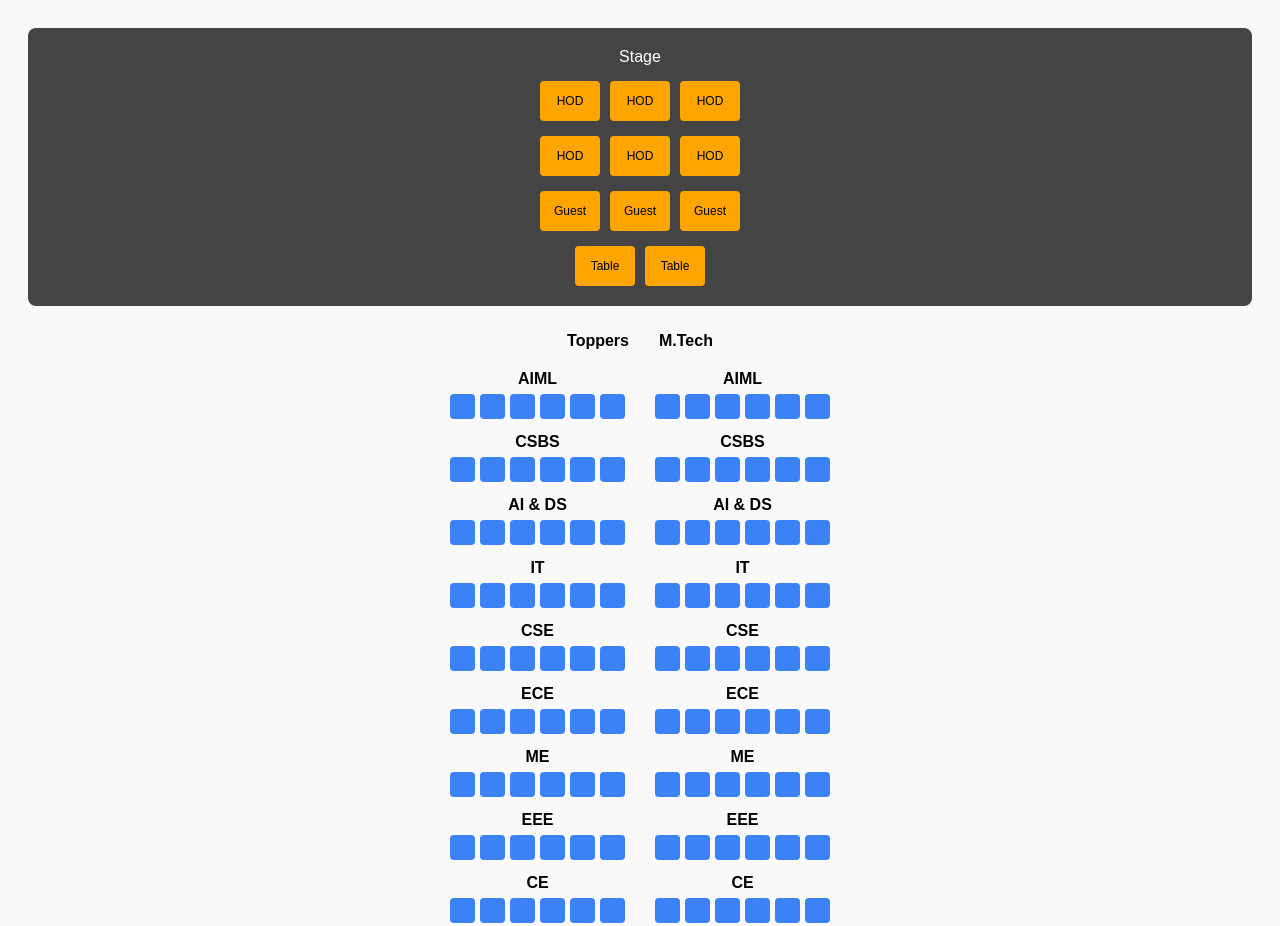
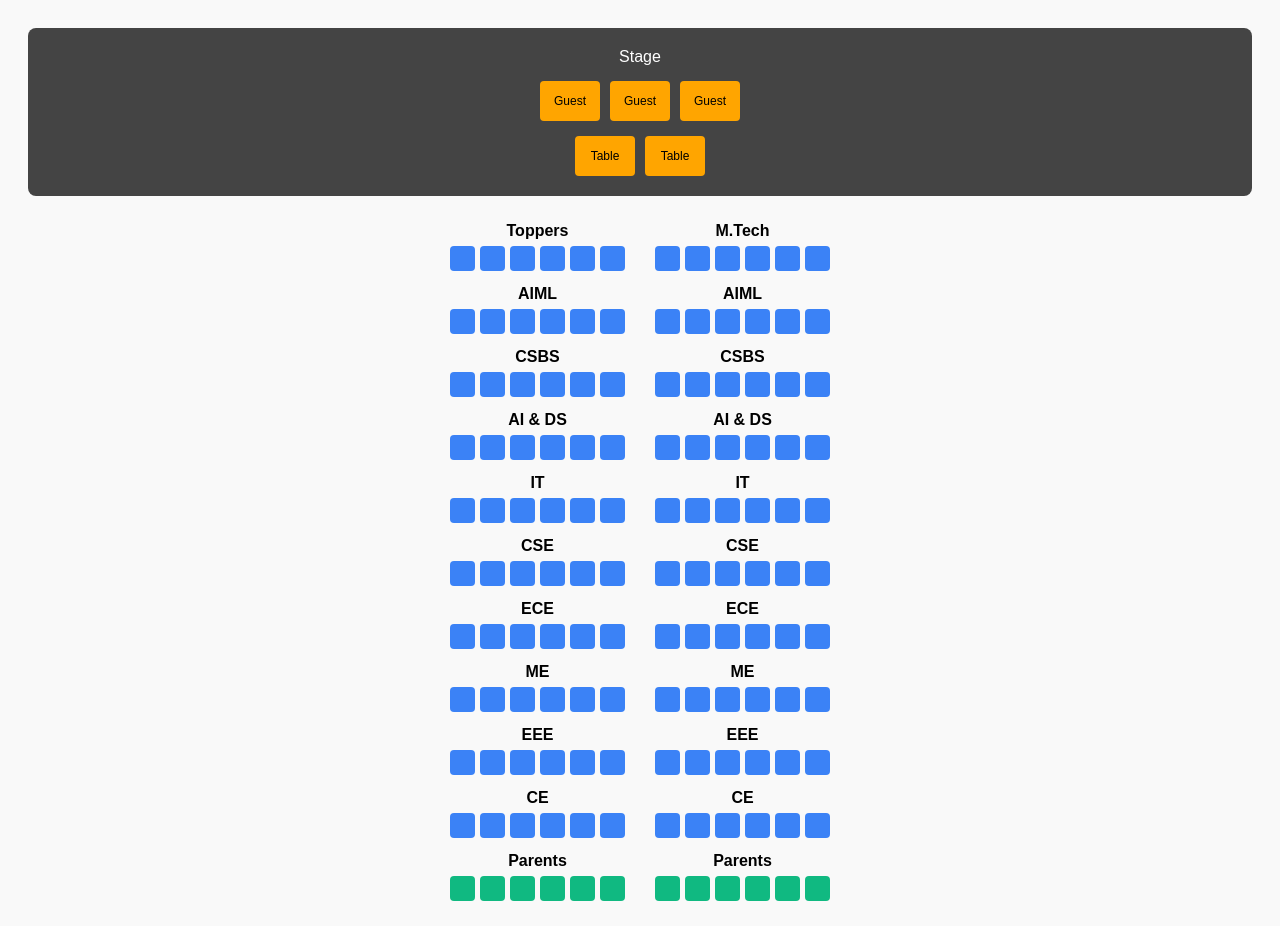
Before and after one commit to vamsikrishnachede05-creator/seating.html, a plain HTML site: page index.html in a window 1280 px wide. Shown: the top 926 px of the page. Drawn offline with Linux system fonts and the light colour scheme.

Commit message:
Update index.html

```diff
--- a/index.html
+++ b/index.html
@@ -70,19 +70,6 @@
 <body>
   <div class="stage">
     <div>Stage</div>
-     <!-- HODs behind guests -->
-    <div class="stage-area">
-      <div class="block">HOD</div>
-      <div class="block">HOD</div>
-      <div class="block">HOD</div>
-    </div>
-    <div class="stage-area">
-      <div class="block">HOD</div>
-      <div class="block">HOD</div>
-      <div class="block">HOD</div>
-    </div>
-
-
     <!-- Guests behind tables -->
     <div class="stage-area">
       <div class="block">Guest</div>
@@ -102,9 +89,11 @@
   <div class="row">
     <div class="section">
       <div class="label">Toppers</div>
+      <div class="chairs"> <div class="chair"></div><div class="chair"></div><div class="chair"></div><div class="chair"></div><div class="chair"></div><div class="chair"></div> </div>
     </div>
     <div class="section">
       <div class="label">M.Tech</div>
+      <div class="chairs"> <div class="chair"></div><div class="chair"></div><div class="chair"></div><div class="chair"></div><div class="chair"></div><div class="chair"></div> </div>
     </div>
   </div>
 
```
